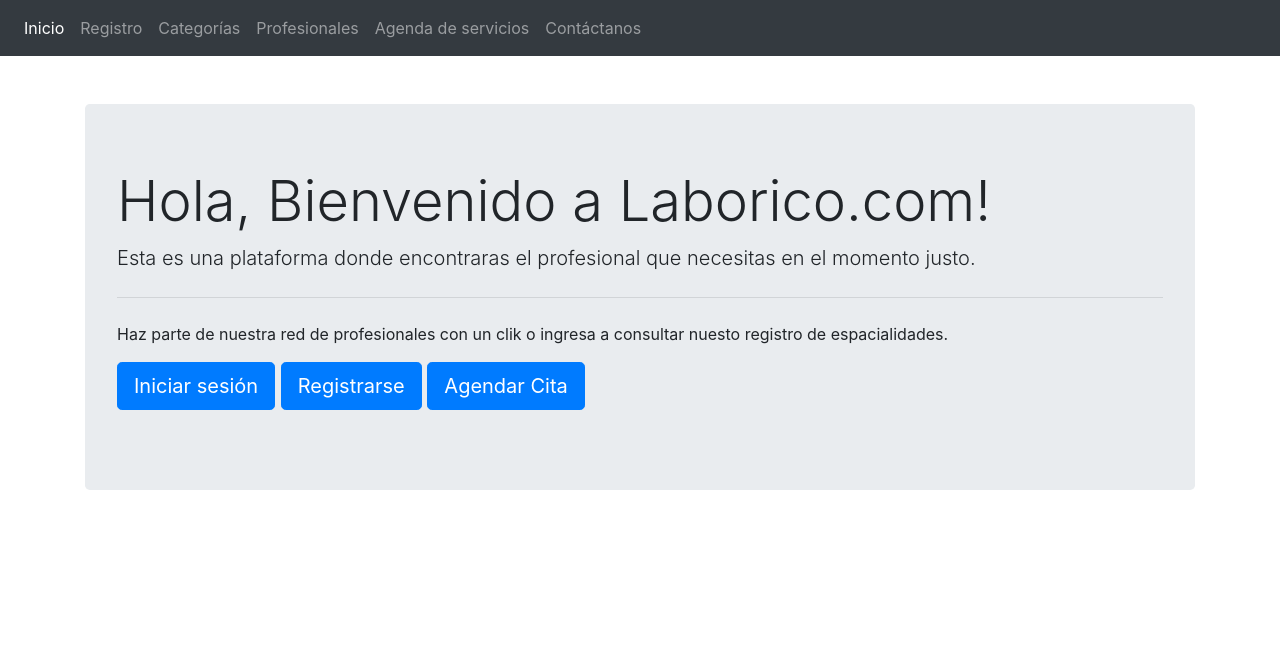
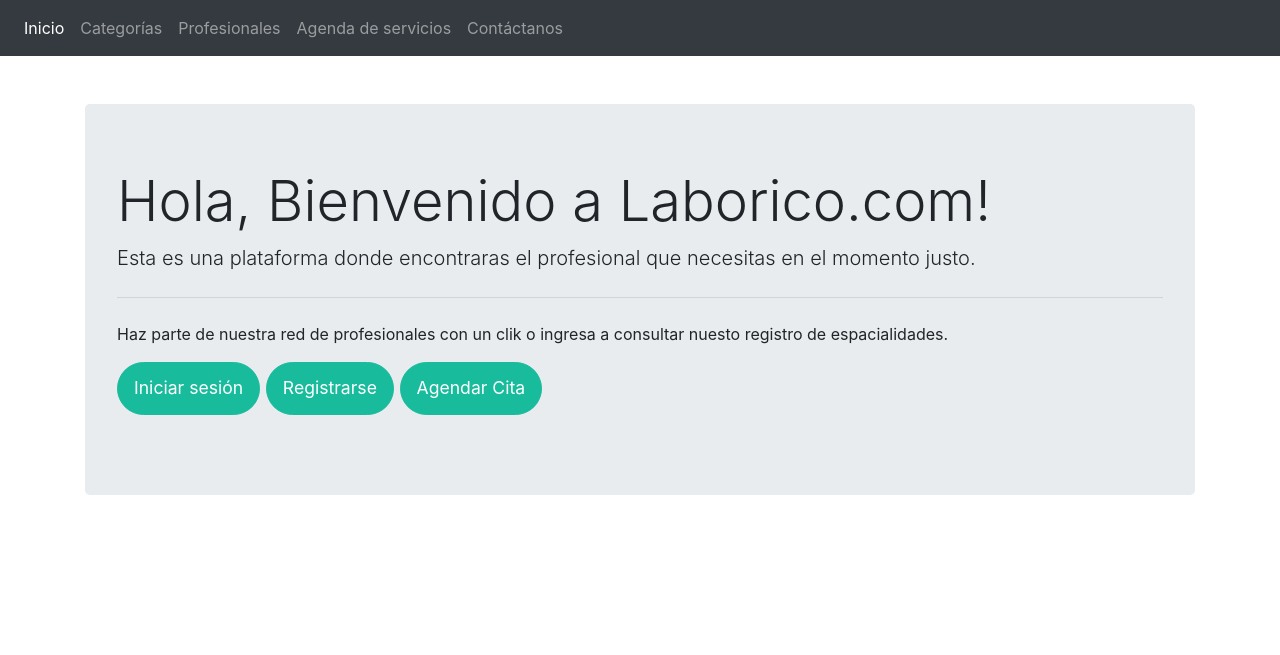
Before and after one commit to Poli-Integracion-Continua/laborico, a PHP site: page / in a window 1280 px wide. Shown: the top 655 px of the page. Run offline with PHP 8.4, Linux system fonts and the light colour scheme.

Commit message:
definiendo estilos

```diff
--- a/index.php
+++ b/index.php
@@ -10,7 +10,7 @@
         <hr class="my-4">
         <p  class="texto1">Haz parte de nuestra red de profesionales con un clik o ingresa a consultar nuesto registro de espacialidades.</p>
         <p class="lead">
-          <a class="btn btn-primary btn-lg" href="#" role="button">Iniciar sesión</a>
+          <a class="btn btn-primary btn-lg" href="login.php" role="button">Iniciar sesión</a>
           <a class="btn btn-primary btn-lg" href="registro.php" role="button">Registrarse</a>
           <a class="btn btn-primary btn-lg" href="agendarCita.php" role="button">Agendar Cita</a>
         </p>
--- a/resources/styles.css
+++ b/resources/styles.css
@@ -22,3 +22,11 @@ html {
     width:100%;
     background:#999;
  }
+ .btn-lg{
+  font-size: 1.1rem;
+  padding: 0.75rem 1rem;
+  border-radius: 2rem;
+  background-color: #18BC9C;
+  border-color: #18BC9C;
+  /* letter-spacing: 0.05rem; */
+}
--- a/views/header.php
+++ b/views/header.php
@@ -1,7 +1,7 @@
 <!DOCTYPE html>
 <html>
 <head>
-    <link rel="stylesheet" href="resources/styles.css">
+
     <!-- CSS only -->
     <link rel="stylesheet" href="https://stackpath.bootstrapcdn.com/bootstrap/4.5.0/css/bootstrap.min.css" integrity="sha384-9aIt2nRpC12Uk9gS9baDl411NQApFmC26EwAOH8WgZl5MYYxFfc+NcPb1dKGj7Sk" crossorigin="anonymous">
     <link rel="stylesheet" href="resources/styles.css">
@@ -23,9 +23,9 @@
                 <li class="nav-item active">
                   <a class="nav-link" href="index.php">Inicio <span class="sr-only">(current)</span></a>
                 </li>
-                <li class="nav-item">
+                <!-- <li class="nav-item">
                   <a class="nav-link" href="registro.php">Registro</a>
-                </li>
+                </li> -->
                 <li class="nav-item">
                   <a class="nav-link" href="categorias.php">Categorías</a>
                 </li>
```
Also changed, not shown: login.php (+3 -13 lines), views/css/style.css (+8 -0 lines).
